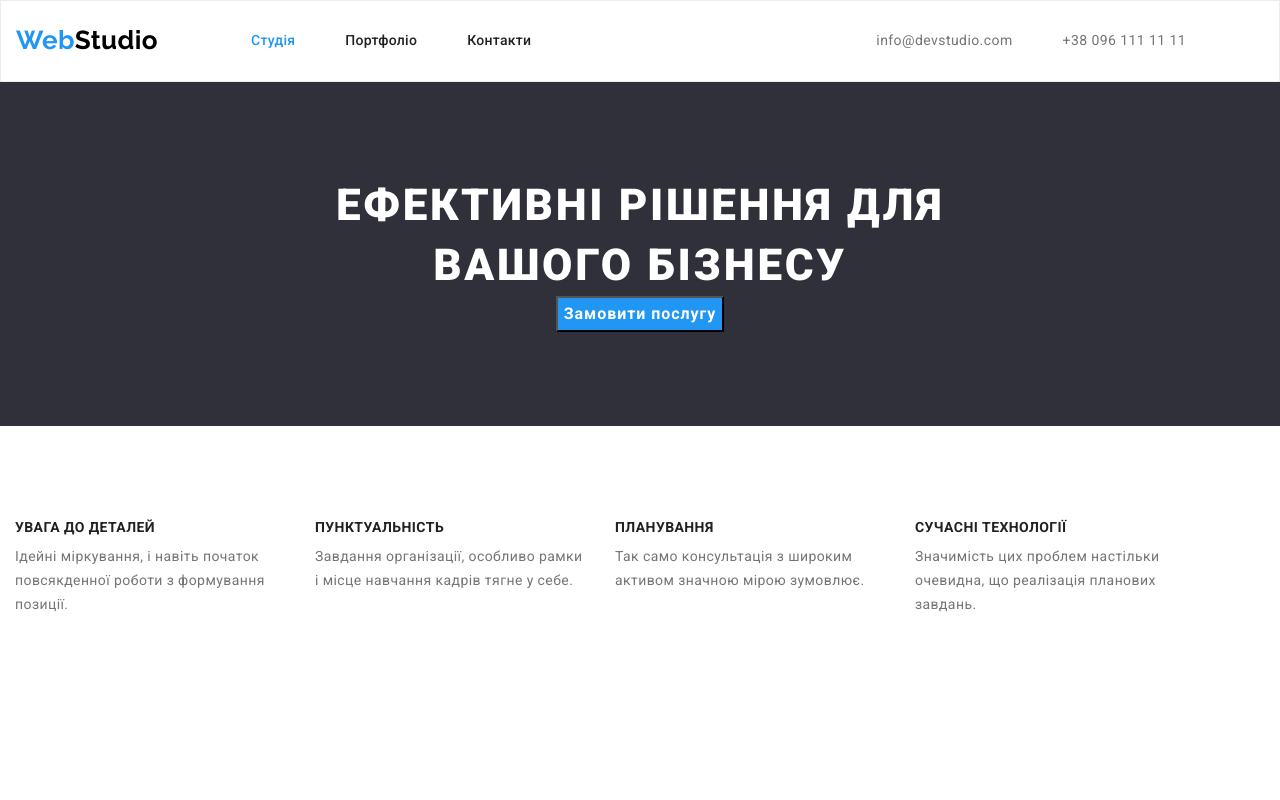
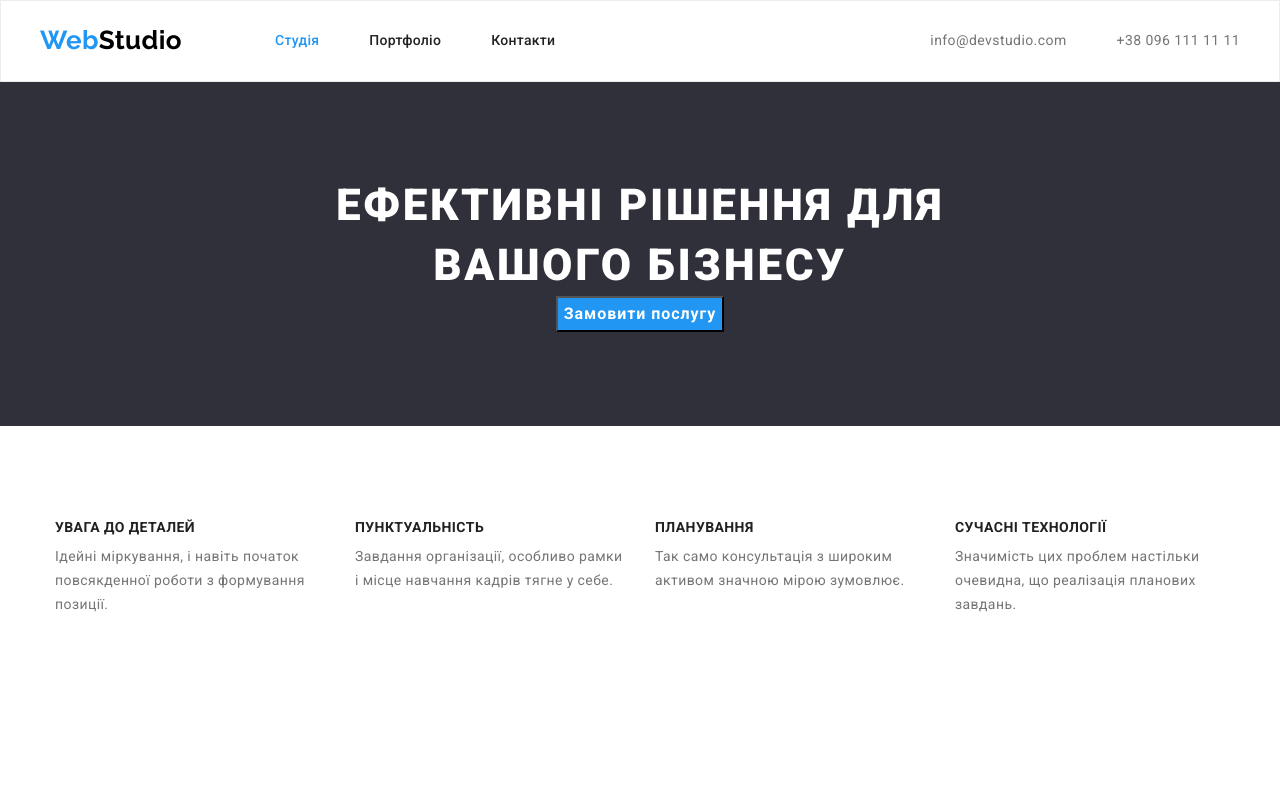
Before and after one commit to TarasVarvarych/goit-markup-hw-03, a plain HTML site: page index.html in a window 1280 px wide. Shown: the top 800 px of the page. Drawn offline with nearby package versions, Linux system fonts and the light colour scheme.

Commit message:
container fix

```diff
--- a/css/styles.css
+++ b/css/styles.css
@@ -31,8 +31,9 @@ h1, h2, h3 {
 }
 
 .container {
-    width: 1170px;
-    margin: 0 15px;
+    width: 1200px;
+    margin: 0 auto;
+    padding: 0 15px;
 
 
 }
```
